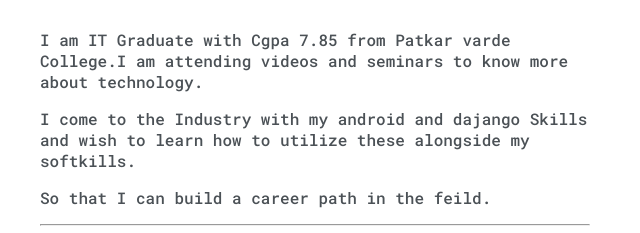
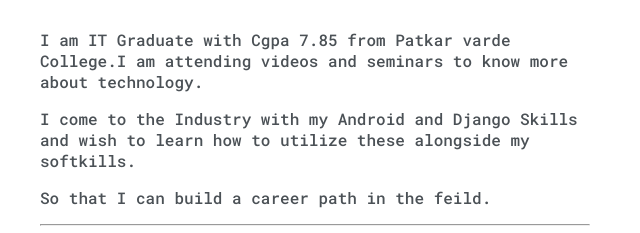
Before and after one commit to Abhiii1906/Abhiii1906.github.io, a plain HTML site: page index.html in a window 1280 px wide. Shown: the part 795-1028 px from the top of the page, 0-640 px from the left. Drawn offline with Linux system fonts and the light colour scheme.

Commit message:
corrections

```diff
--- a/index.html
+++ b/index.html
@@ -81,7 +81,7 @@
 
 					<p>I am IT Graduate with Cgpa 7.85 from Patkar varde College.I am attending videos and seminars to  know more about technology.  </p>
 
-					<p> I come to the Industry with my android and dajango Skills and wish to learn how to utilize  these alongside my softkills. </p>
+					<p> I come to the Industry with my Android and Django Skills and wish to learn how to utilize  these alongside my softkills. </p>
 					<p>So that I can build a career path in the feild.</p>
 					<hr>
 
```
